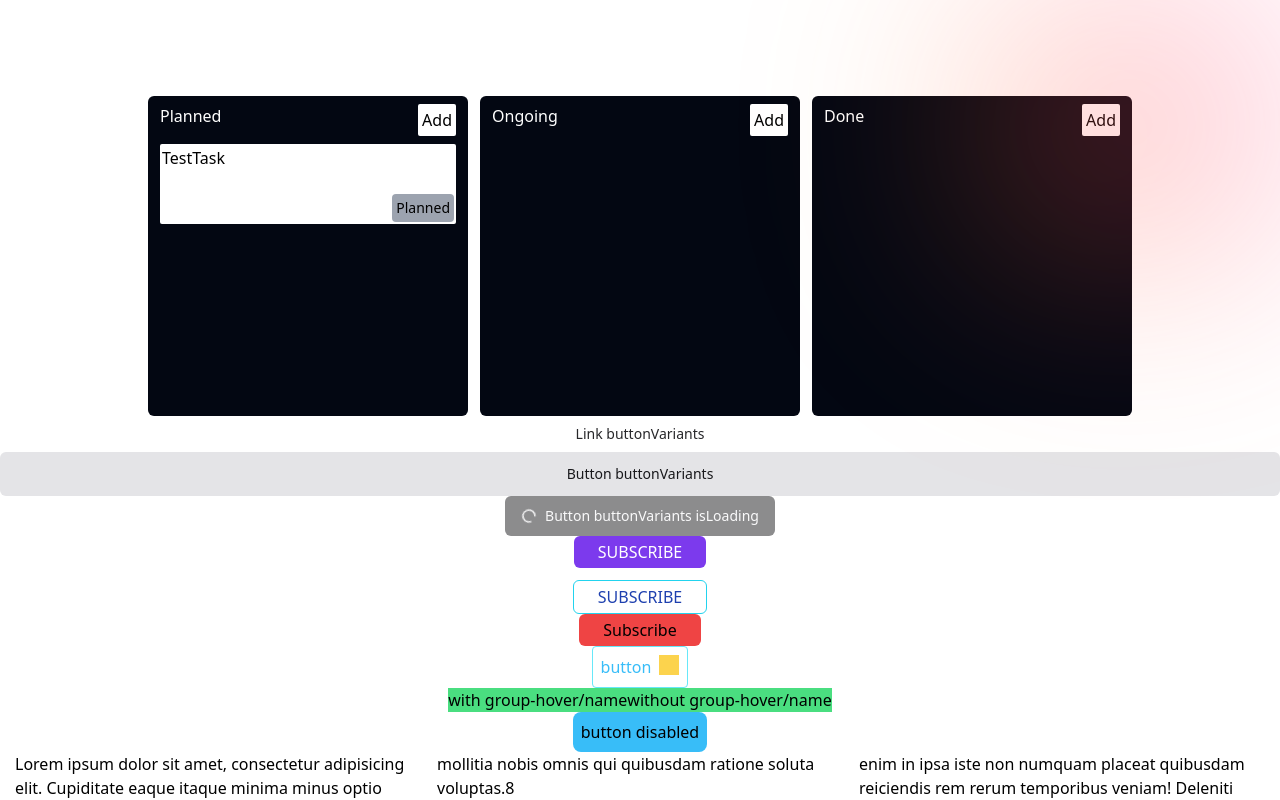
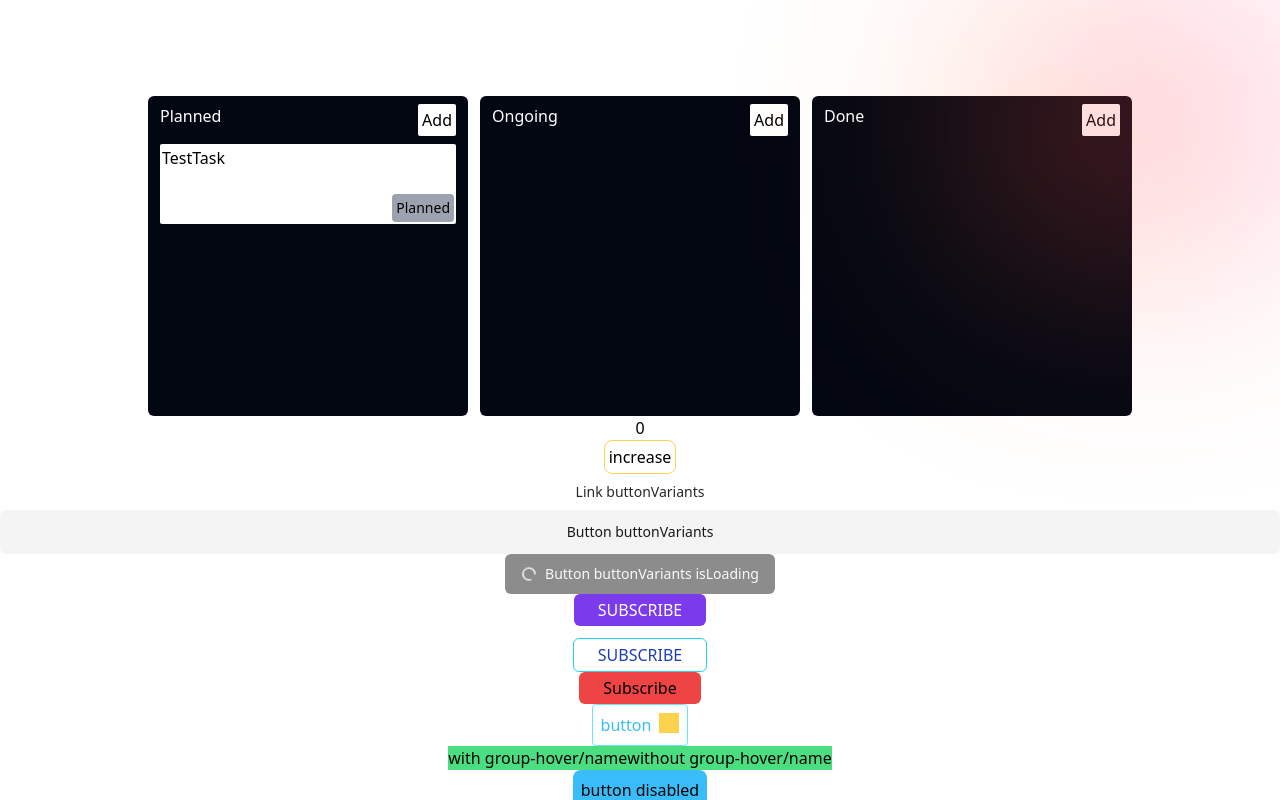
Before and after one commit to YriiHvozdetskiy/next, a Next.js app: page / in a window 1280 px wide. Shown: the top 800 px of the page. Built offline with nearby package versions, Linux system fonts and the light colour scheme; a web font is replaced by a local one.

Commit message:
dynamic import when set localstorage

```diff
--- a/src/app/page.js
+++ b/src/app/page.js
@@ -6,7 +6,15 @@ import {SubscribeButton} from '@/components/SubscribeButton';
 import {Button, buttonVariants} from '@/components/Button';
 import Link from 'next/link';
 import {Column} from '@/components/Column';
+// import {Count} from '@/components/Count';
+import dynamic from 'next/dynamic';
 
+const Count = dynamic(
+   () => import('../components/Count'),
+   { ssr: false }
+)
+
+// const Count = dynamic(() => import('../components/Count'))
 export default function Home() {
    return (
       <>
@@ -16,6 +24,7 @@ export default function Home() {
                <Column state={'Ongoing'}/>
                <Column state={'Done'}/>
             </section>
+            <Count/>
             {/*TODO можем використовувати стилі з компоненти Button, buttonVariants*/}
             <Link
                href={'/'}
--- a/src/components/Column.jsx
+++ b/src/components/Column.jsx
@@ -41,10 +41,10 @@ export const Column = ({state}) => {
          {tasks.map((task, index) => (
             <Task title={task.title} key={index}/>
          ))}
-         {/*TODO background - для модалки*/}
+         {/*TODO background - для модалки == rgba*/}
          {open &&
-            <div className={'absolute bg-black bg-opacity-30 w-full h-full top-0 left-0'}>
-               <div
+            <div className={'absolute bg-black bg-opacity-70 w-full h-full top-0 left-0'}>
+               <form
                   className={'p-12 flex flex-col items-center space-y-2 bg-white absolute z-[1] transform top-1/2 left-1/2 -translate-y-1/2 -translate-x-1/2'}>
                   <input
                      className={'text-black border-solid border-cyan-600 border rounded-sm'}
@@ -63,7 +63,7 @@ export const Column = ({state}) => {
                   >
                      Submit
                   </button>
-               </div>
+               </form>
             </div>
          }
       </div>
--- /dev/null
+++ b/src/components/Count.jsx
@@ -0,0 +1,18 @@
+import {useCounter} from '@/zustand/store';
+
+const Count = () => {
+   const {count, increaseCount} = useCounter()
+   // const count  = useCounter(state=> state.count) // так ніби краще, вся приложуха не ререндириться?(перевірити)
+
+   console.log('count', count)
+   return (
+      <>
+         <div>{count}</div>
+         <button className={'border border-solid border-amber-300 rounded-lg p-1'}
+                 onClick={() => increaseCount(1)}>increase
+         </button>
+      </>
+   );
+};
+
+export default Count
--- a/src/zustand/store.js
+++ b/src/zustand/store.js
@@ -1,4 +1,5 @@
 import {create} from 'zustand';
+import {persist, devtools, subscribeWithSelector} from 'zustand/middleware'
 
 const store = (set) => ({
    tasks: [
@@ -11,3 +12,21 @@ const store = (set) => ({
 })
 
 export const useStore = create(store)
+
+export const useCounter = create(
+   devtools(persist((set) => ({
+         count: 0,
+         increaseCount: (value) => set((state) => ({count: state.count + value}))
+      }),
+      {
+         name: 'counter'
+      }
+   )))
+
+// const useBoundStore = create((set) => ({
+//    storeSliceA: ...,
+//    storeSliceB: ...,
+//    storeSliceC: ...,
+//    updateX: () => set(...),
+//    updateY: () => set(...),
+// }))
```
